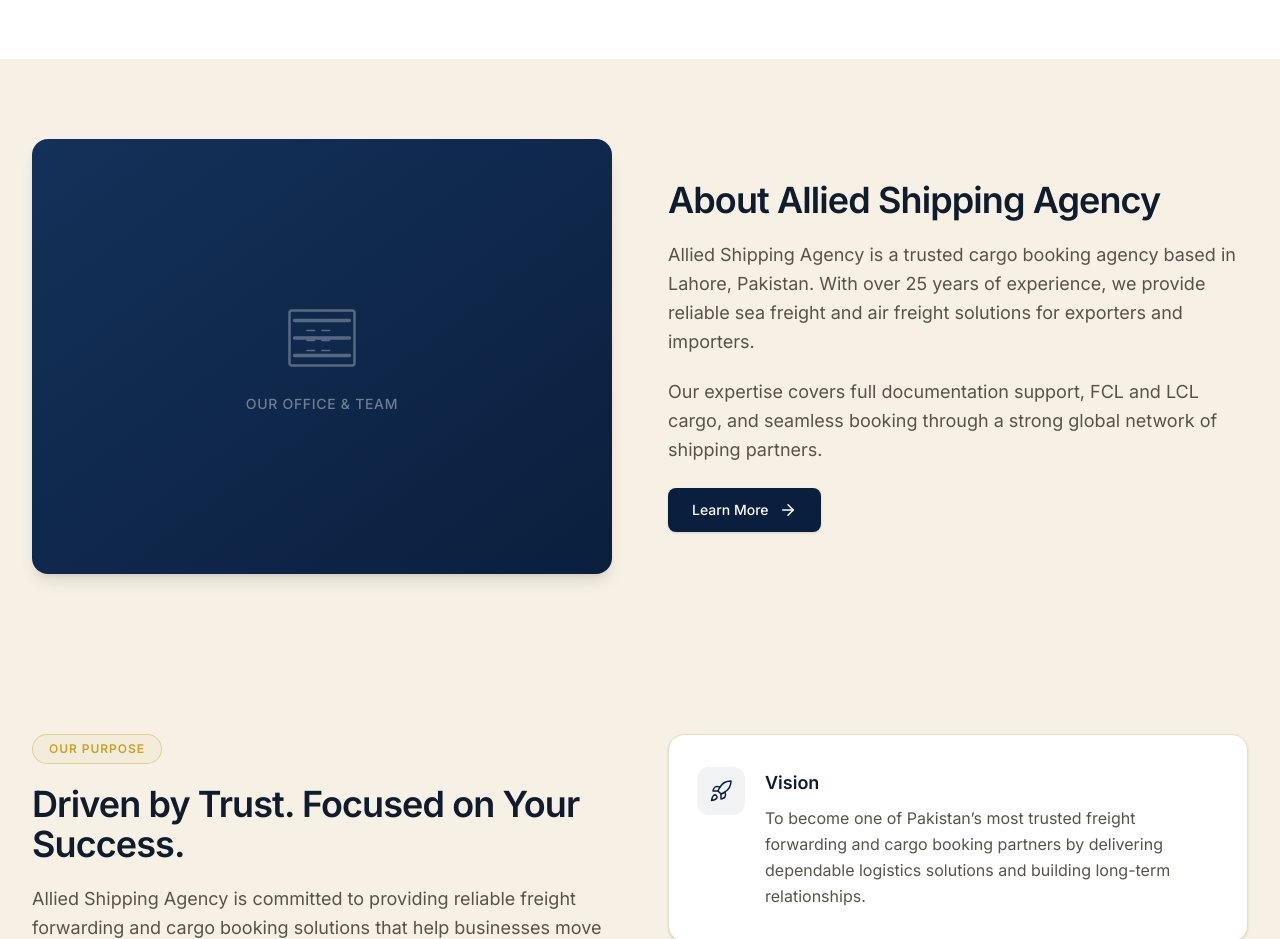
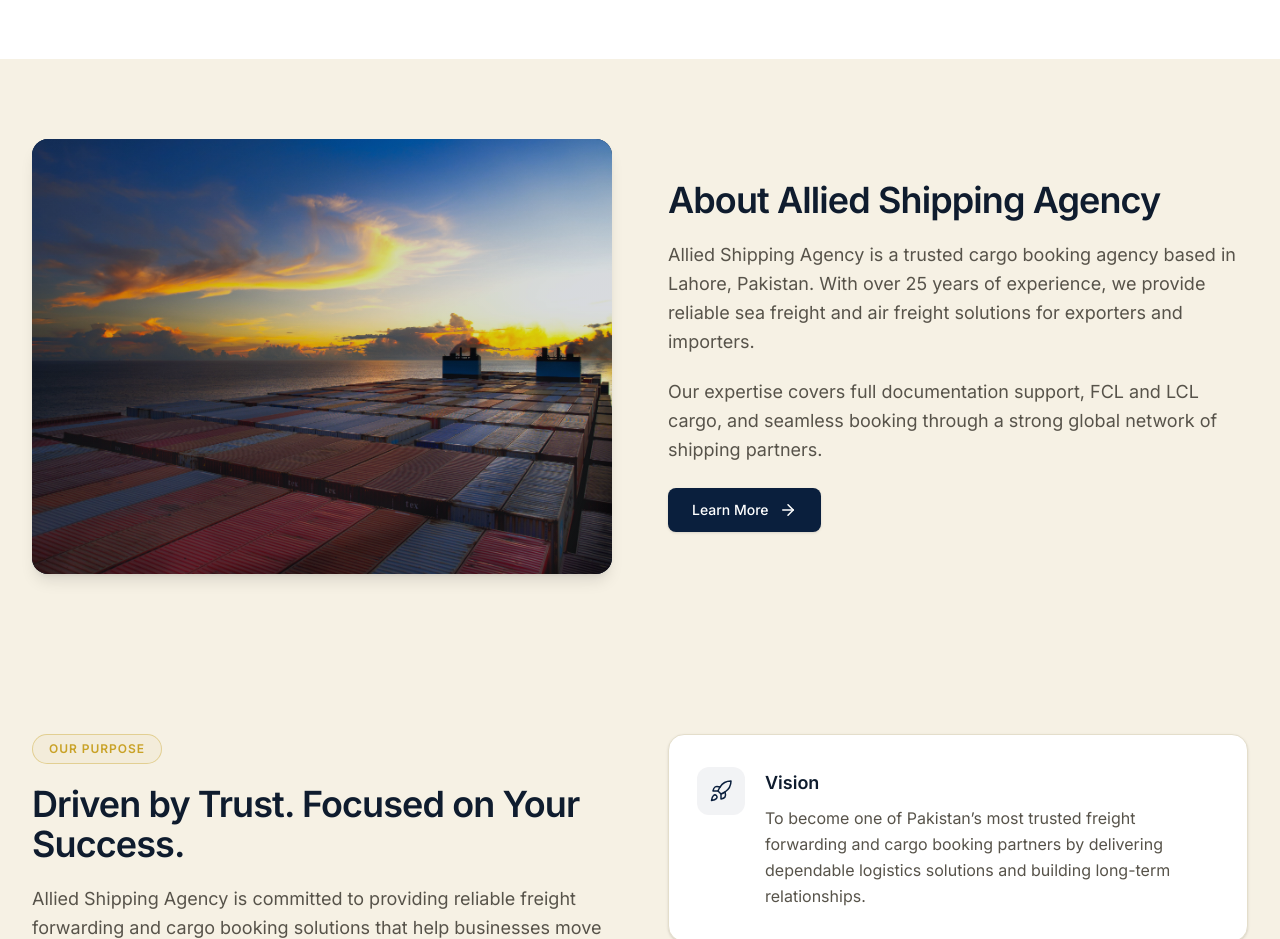
Before and after one commit to Mairaarshad19/allied-shipping-website, a Next.js app: page / in a window 1280 px wide. Shown: the part 3480-4419 px from the top of the page. Built offline with nearby package versions, Linux system fonts and the light colour scheme.

Commit message:
About section placeholder illustration replacement

```diff
--- a/components/AboutPreview.tsx
+++ b/components/AboutPreview.tsx
@@ -1,3 +1,4 @@
+import Image from "next/image";
 import Link from "next/link";
 import { ArrowRight } from "lucide-react";
 import Container from "./Container";
@@ -7,40 +8,16 @@
     <section className="bg-beige-warm py-12 md:py-16 lg:py-20">
       <Container>
         <div className="grid grid-cols-1 lg:grid-cols-2 gap-10 lg:gap-14 items-center">
-          {/* Left — placeholder image */}
-          <div className="relative aspect-[4/3] w-full overflow-hidden rounded-2xl bg-gradient-to-br from-navy-secondary to-navy-primary shadow-lg">
-            <div className="absolute inset-0 flex items-center justify-center">
-              <div className="text-center px-6">
-                <svg
-                  className="mx-auto mb-4 h-20 w-20 text-white/30"
-                  fill="none"
-                  viewBox="0 0 24 24"
-                  stroke="currentColor"
-                  strokeWidth={1}
-                >
-                  <path
-                    strokeLinecap="round"
-                    strokeLinejoin="round"
-                    d="M3.75 6.75h16.5M3.75 12h16.5m-16.5 5.25h16.5"
-                  />
-                  <path
-                    strokeLinecap="round"
-                    strokeLinejoin="round"
-                    d="M2.25 4.5a.75.75 0 0 1 .75-.75h18a.75.75 0 0 1 .75.75v15a.75.75 0 0 1-.75.75H3a.75.75 0 0 1-.75-.75V4.5Z"
-                    strokeWidth={0.75}
-                  />
-                  <path
-                    strokeLinecap="round"
-                    strokeLinejoin="round"
-                    d="M7.5 9.75h2.25M7.5 12.75h2.25M7.5 15.75h2.25M12 9.75h2.25M12 12.75h2.25M12 15.75h2.25"
-                    strokeWidth={0.5}
-                  />
-                </svg>
-                <p className="text-sm text-white/40 font-medium tracking-wider uppercase">
-                  Our Office & Team
-                </p>
-              </div>
-            </div>
+          {/* Left — real image with subtle navy overlay */}
+          <div className="relative aspect-[4/3] w-full overflow-hidden rounded-2xl bg-navy-primary shadow-lg group">
+            <Image
+              src="/images/containerImage.jpg"
+              alt="Shipping containers at port — Allied Shipping Agency"
+              fill
+              className="object-cover transition-transform duration-500 group-hover:scale-105"
+              sizes="(max-width: 1024px) 100vw, 50vw"
+            />
+            <div className="absolute inset-0 bg-gradient-to-br from-navy-primary/15 to-navy-primary/10" />
           </div>
 
           {/* Right — content */}
```
